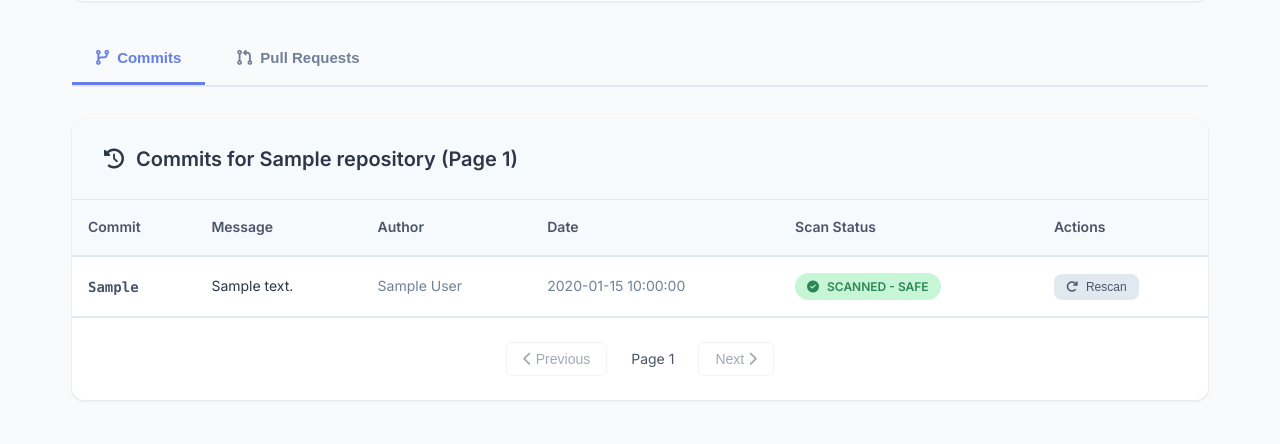
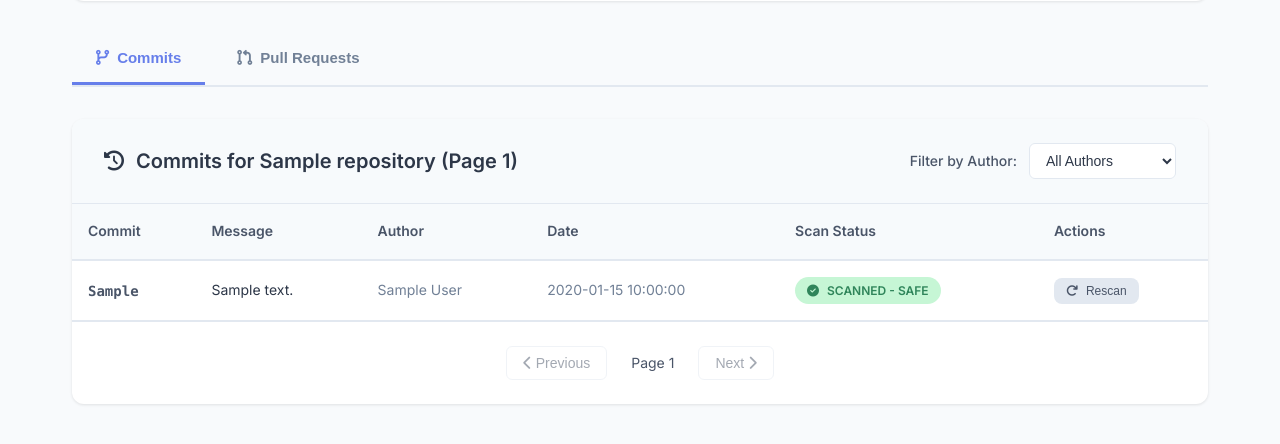
Before and after one commit to protocol-security/ethereum-code-reviewer, a Flask app: template pr_security_review/templates/repository_detail.html in a window 1280 px wide. Shown: the part 330-774 px from the top of the page. Run offline with Flask 3, Linux system fonts and the light colour scheme; the template is opened without the code that fills it: most values are stand-ins (such as "Sample title", 1, 10 or a date in 2020); parts of the project's set-up code (start-up, migrations or seed data) failed here and were passed over; some libraries are stand-ins or nearby versions.

Commit message:
Add author filter to commits section in repository detail view

```diff
--- a/pr_security_review/templates/repository_detail.html
+++ b/pr_security_review/templates/repository_detail.html
@@ -475,10 +475,28 @@
 <!-- Commits Section -->
 <div class="tab-content commits-section" id="commits-tab">
     <div class="section-header">
-        <h2>
-            <i class="fas fa-history"></i>
-            Commits for {{ repository.name }} (Page {{ current_page }})
-        </h2>
+        <div style="display: flex; align-items: center; justify-content: space-between;">
+            <h2>
+                <i class="fas fa-history"></i>
+                Commits for {{ repository.name }} (Page {{ current_page }})
+            </h2>
+            <div style="display: flex; align-items: center; gap: 0.75rem;">
+                <label for="author-filter" style="color: #4a5568; font-size: 0.875rem; font-weight: 500;">
+                    Filter by Author:
+                </label>
+                <select id="author-filter" onchange="filterByAuthor()" style="padding: 0.5rem 2rem 0.5rem 0.75rem; border: 1px solid #e2e8f0; border-radius: 6px; font-size: 0.875rem; color: #2d3748; background-color: white; cursor: pointer;">
+                    <option value="">All Authors</option>
+                    {% for author in unique_authors %}
+                    <option value="{{ author }}" {% if author_filter == author %}selected{% endif %}>{{ author }}</option>
+                    {% endfor %}
+                </select>
+                {% if author_filter %}
+                <a href="{{ url_for('repositories_bp.repository_detail', repo_name=repository.name) }}" class="btn btn-sm btn-secondary">
+                    <i class="fas fa-times"></i> Clear Filter
+                </a>
+                {% endif %}
+            </div>
+        </div>
     </div>
 
     {% if commits %}
@@ -568,7 +586,7 @@
     {% if commits %}
     <div class="pagination">
         {% if current_page > 1 %}
-        <a href="{{ url_for('repositories_bp.repository_detail', repo_name=repository.name, page=current_page-1) }}" class="pagination-btn">
+        <a href="{{ url_for('repositories_bp.repository_detail', repo_name=repository.name, page=current_page-1, author=author_filter) }}" class="pagination-btn">
             <i class="fas fa-chevron-left"></i> Previous
         </a>
         {% else %}
@@ -582,7 +600,7 @@
         </span>
 
         {% if commits|length == page_size %}
-        <a href="{{ url_for('repositories_bp.repository_detail', repo_name=repository.name, page=current_page+1) }}" class="pagination-btn">
+        <a href="{{ url_for('repositories_bp.repository_detail', repo_name=repository.name, page=current_page+1, author=author_filter) }}" class="pagination-btn">
             Next <i class="fas fa-chevron-right"></i>
         </a>
         {% else %}
@@ -731,6 +749,24 @@
 
 {% block extra_scripts %}
 <script>
+// Author filter functionality
+function filterByAuthor() {
+    const select = document.getElementById('author-filter');
+    const author = select.value;
+    const currentUrl = new URL(window.location.href);
+
+    if (author) {
+        currentUrl.searchParams.set('author', author);
+    } else {
+        currentUrl.searchParams.delete('author');
+    }
+
+    // Reset to page 1 when filtering
+    currentUrl.searchParams.delete('page');
+
+    window.location.href = currentUrl.toString();
+}
+
 // Tab switching functionality
 function switchTab(tabName, evt) {
     // Hide all tabs
```
Also changed, not shown: pr_security_review/web/routes/repositories.py (+11 -1 lines).
